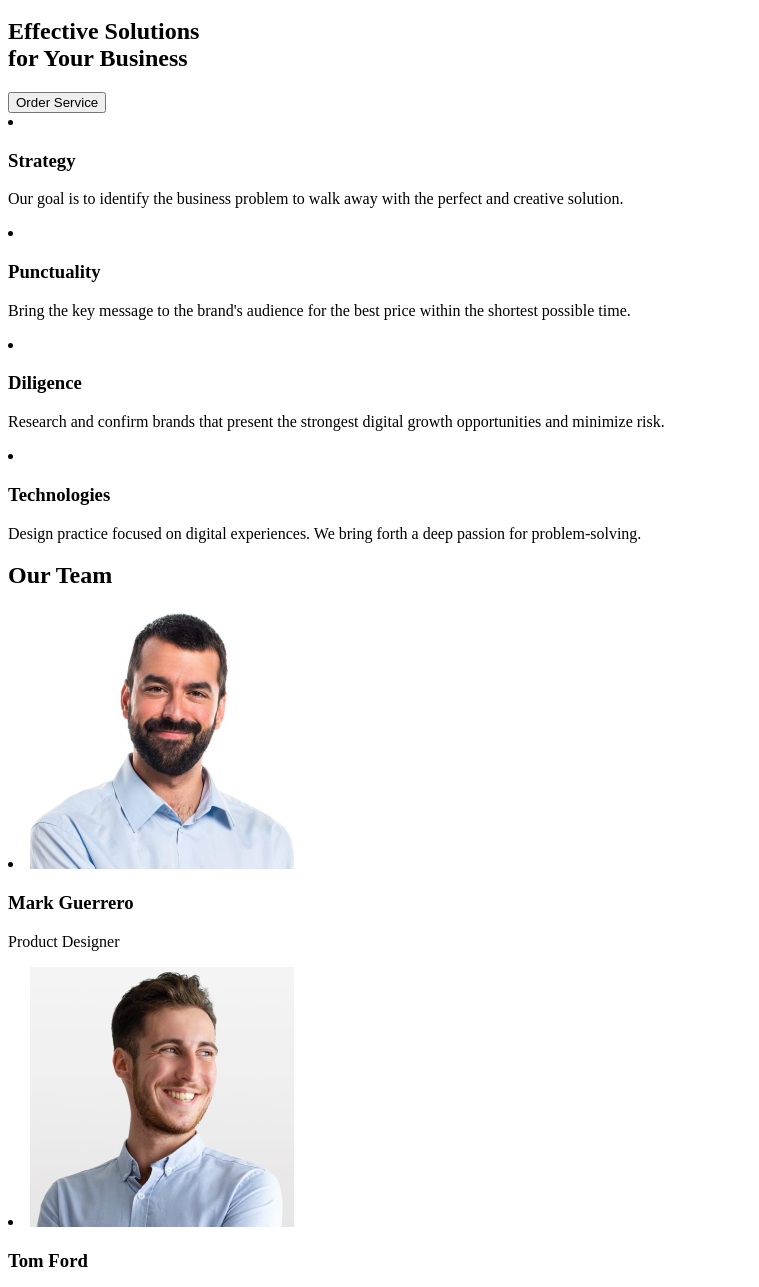
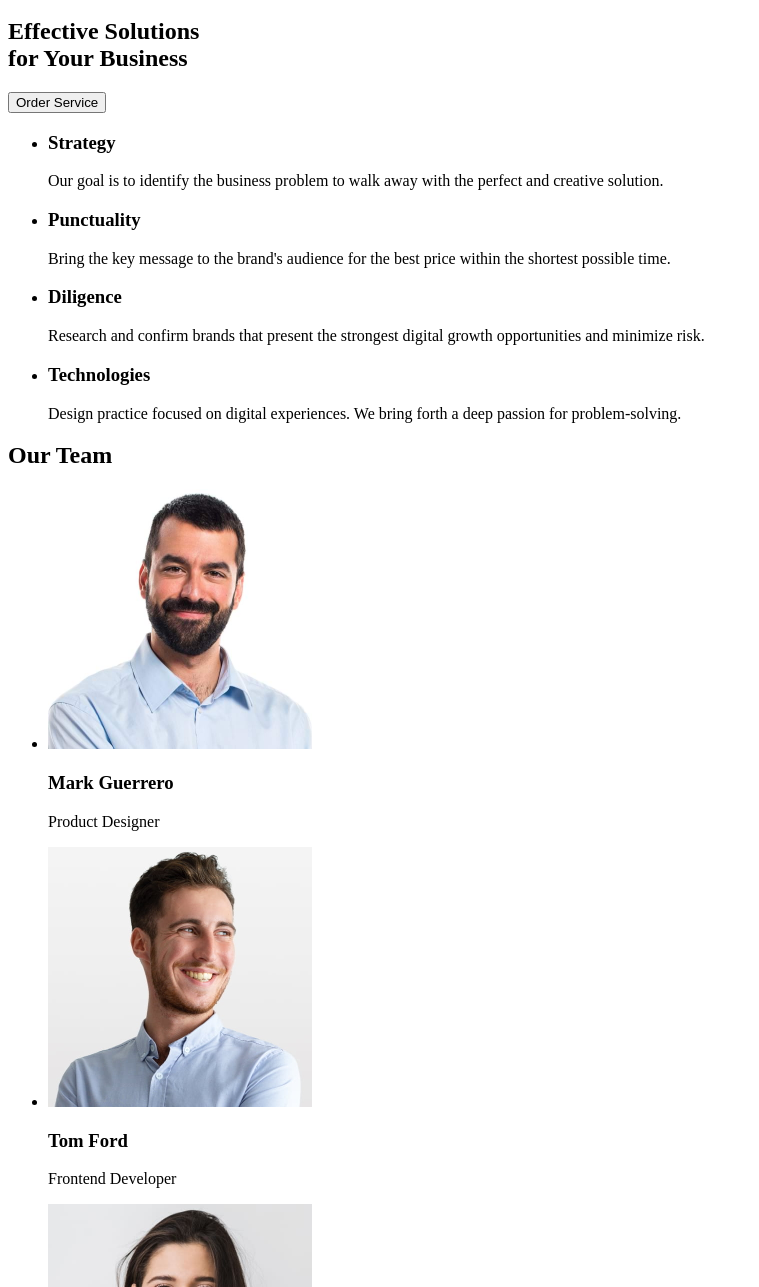
Before and after one commit to Liydmila-Horolska91/goit-markup-hw-01, a plain HTML site: page index.html in a window 1280 px wide. Shown: the part 150-1437 px from the top of the page, without its empty margins (0-759 px from the left). Drawn offline with Linux system fonts and the light colour scheme.

Commit message:
add index file

```diff
--- a/index.html
+++ b/index.html
@@ -28,7 +28,7 @@
         <button type="button">Order Service</button>
         </section>
         <section>
-          <lu>
+          <ul>
             <li><h3>Strategy</h3>
                 <p>Our goal is to identify the business problem to walk away with the perfect and creative solution.
           </p></li>
@@ -41,11 +41,11 @@
             <li><h3>Technologies</h3>
                 <p>Design practice focused on digital experiences. We bring forth a deep passion for problem-solving.
                 </p></li>
-          </lu>
+          </ul>
         </section>
         <section>
           <h2>Our Team</h2>
-          <lu>
+          <ul>
             <li>
                 <img src="./images/markguerrero.jpg" width="264" alt="Mark Guerrero"/>
                 <h3>Mark Guerrero</h3>
@@ -66,8 +66,9 @@
                 <h3>Daniel Wilson</h3>
                 <p>UI Designer</p>
             </li>
-          </lu>
+          </ul>
         </section>
+    </main>
     <footer>
         <a href="./index.html"> WebStudio </a>
         <p>
```
